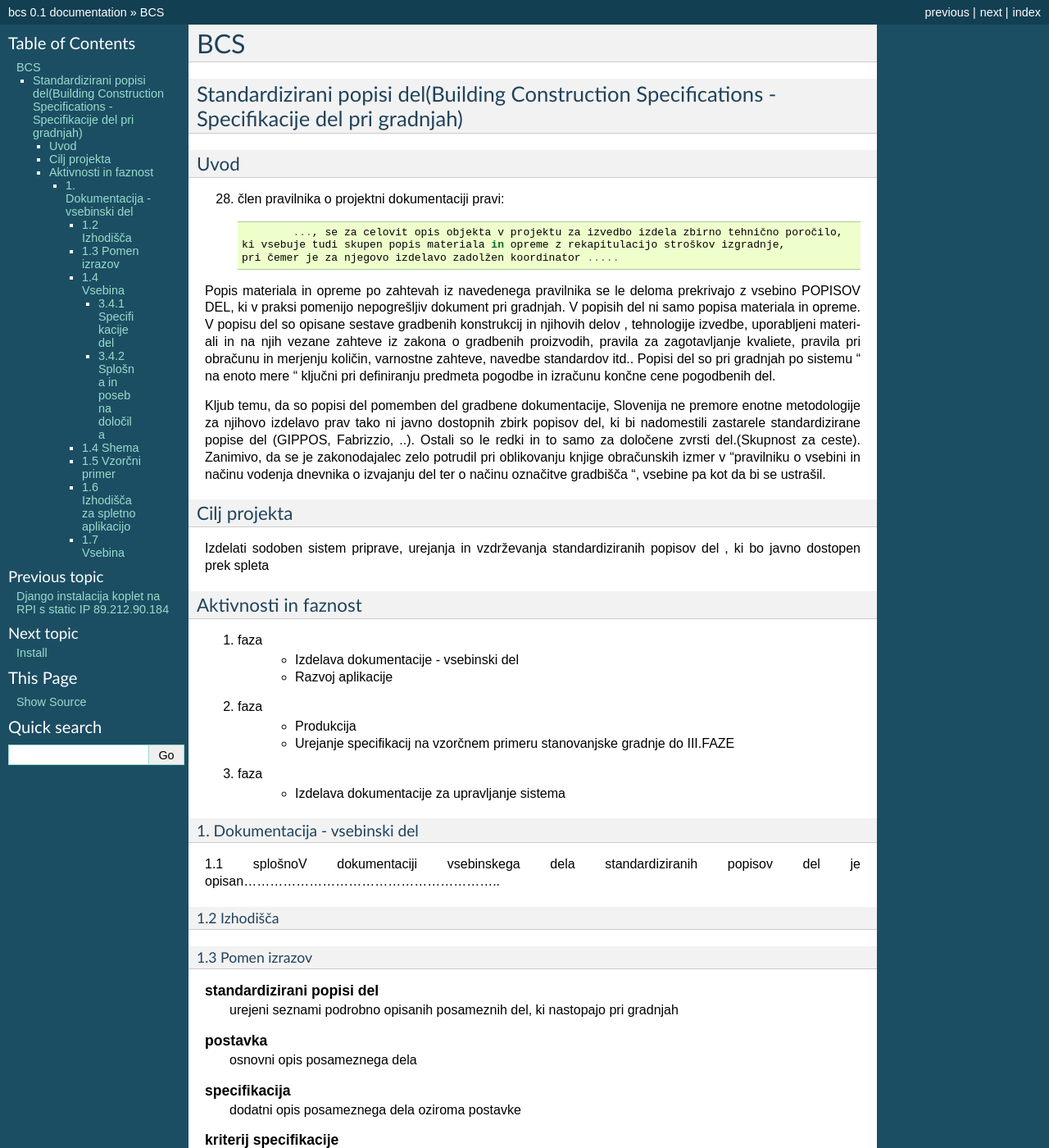
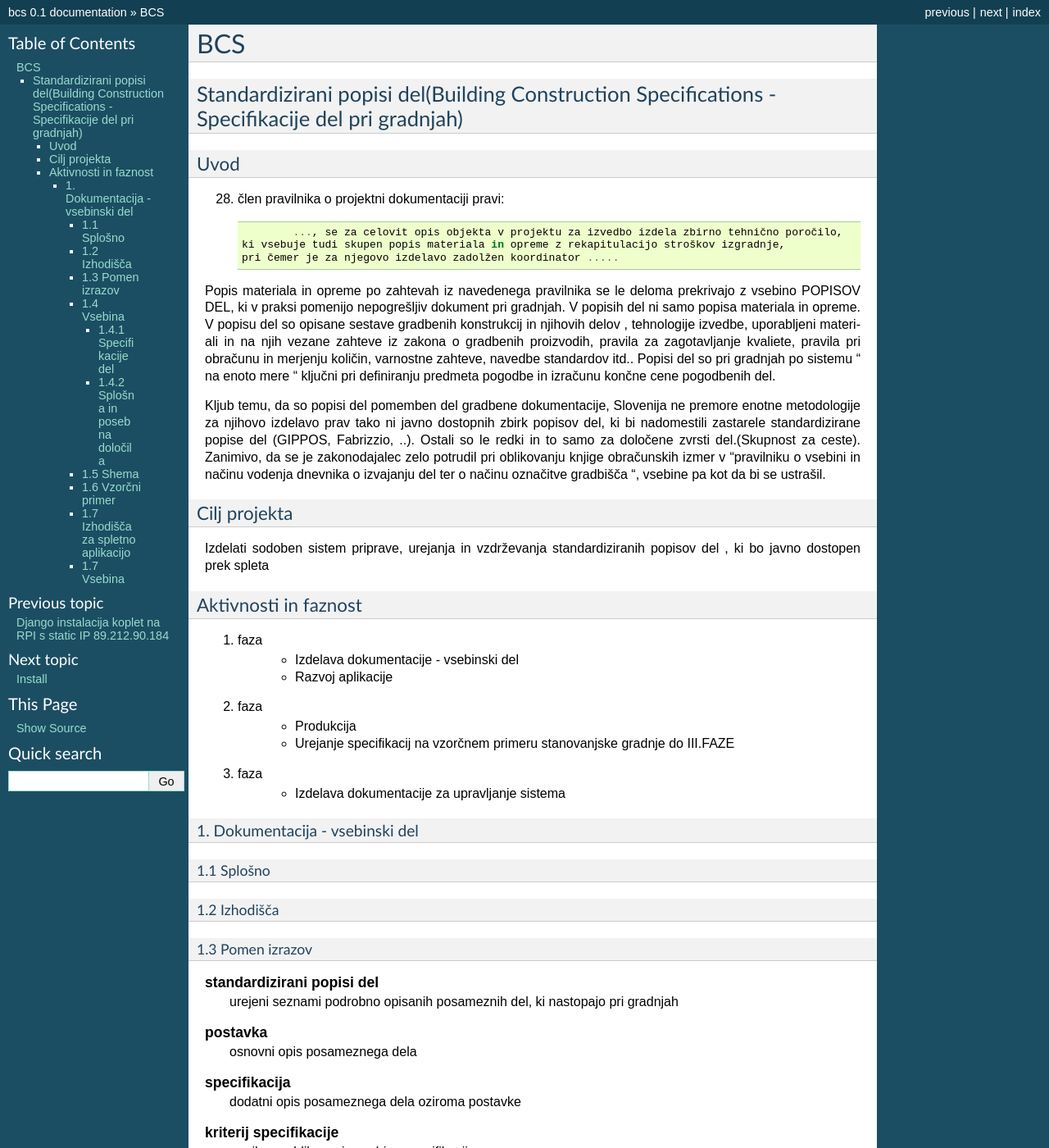
Before and after one commit to pavlovicr/bcs-staro, a Sphinx documentation site: the page built from docs/bcs_projekt.rst, in a window 1280 px wide and 1400 px high. Shown: the whole window at 82% size. Built offline with Sphinx 7.4.7, drawn with Linux system fonts in a browser that asks for light colours; pages that are not in the unit, such as notebooks, are missing from menus; some of the changed text lies outside the part shown.

Commit message:
kaj pa sedaj

```diff
--- a/docs/bcs_projekt.rst
+++ b/docs/bcs_projekt.rst
@@ -39,8 +39,8 @@ Aktivnosti in faznost
 1. Dokumentacija - vsebinski del
 =================================
 
-1.1 splošnoV dokumentaciji vsebinskega dela standardiziranih popisov del je opisan...........................................................
-
+1.1 Splošno
+------------
 
 1.2 Izhodišča
 -------------
@@ -73,7 +73,7 @@ Aktivnosti in faznost
 * splošna in posebna določila
 * popisi del
 
-3.4.1 Specifikacije del
+1.4.1 Specifikacije del
 ^^^^^^^^^^^^^^^^^^^^^^^^^
 
 
@@ -96,8 +96,8 @@ Knjižnica  pri gradnja , ki nastopajo pri gradnjah. Postavka je jedro popisne p
 Specifikacije podrobneje definirajo postavko (prednmet dela)in pogoje izvedbe. Specifikacije so organizirane v okviru posameznih skupin , ki jih imenujemo kriterij specifikacije.
 Postavke s specifikacijami tvorijo popisne postavke, ki jih sestavljamo modularno.
 
-3.4.2 Splošna in posebna določila
-^^^^^^^^^^^^^^^^^^^^^^^^^^^^
+1.4.2 Splošna in posebna določila
+^^^^^^^^^^^^^^^^^^^^^^^^^^^^^^^^^^
 
 Določila niso nič drugega kot specifikacije specifikacij, postavk, del in vrst del ter določila, ki veljajo za gradnje nasplošno.Za razliko od tehnično tehnoloških specifikacij ta določajo pravila glede uporabe zakonodaje, obračunov, varnosti, kakovosti ipd.
 
@@ -107,13 +107,13 @@ Določila niso nič drugega kot specifikacije specifikacij, postavk, del in vrst
 
 
 
-1.4 Shema
+1.5 Shema
 ---------
 
-1.5 Vzorčni primer
+1.6 Vzorčni primer
 ------------------
 
-1.6 Izhodišča za spletno aplikacijo
+1.7 Izhodišča za spletno aplikacijo
 -----------------------------------
 
 
```
